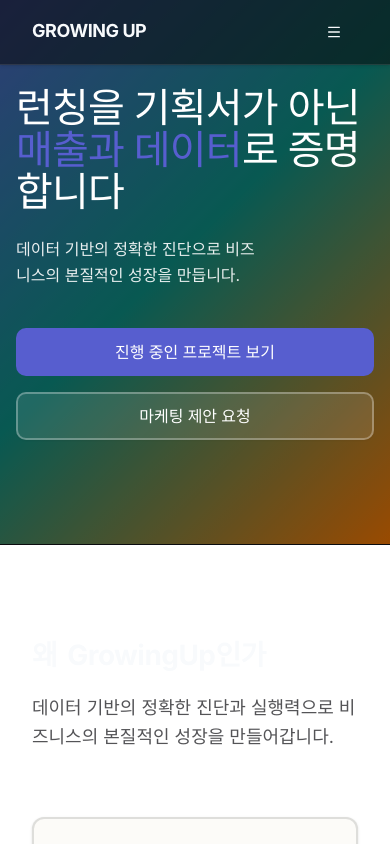
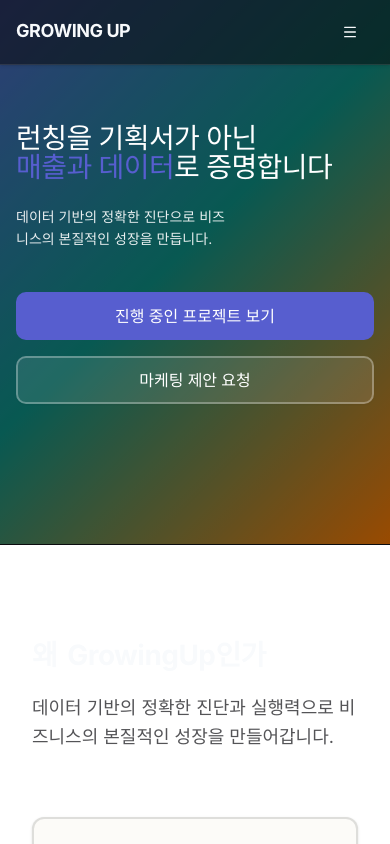
Before and after one commit to Haeseong-Kwon/growingup-homepage, a Next.js app: page / in a window 390 px wide. Shown: the top 844 px of the page. Built offline with nearby package versions, Linux system fonts and the light colour scheme; a web font is replaced by a local one.

Commit message:
모바일 패딩 조정

```diff
--- a/src/components/hero/video-hero.tsx
+++ b/src/components/hero/video-hero.tsx
@@ -218,9 +218,8 @@ export function VideoHero({
           <div className="max-w-[92vw] lg:max-w-[1100px]">
             {/* Title with Typing Effect */}
             <h1
-              className="text-white font-medium tracking-tight mb-6 w-full leading-[1.05]"
+              className="text-white font-medium tracking-tight mb-6 w-full leading-[1.05] text-[clamp(1.75rem,4.5vw,2.5rem)] lg:text-[clamp(2.5rem,6vw,5.5rem)]"
               style={{
-                fontSize: "clamp(2.5rem, 6vw, 5.5rem)",
                 letterSpacing: "-0.02em",
               }}
             >
@@ -241,11 +240,10 @@ export function VideoHero({
 
             {/* Subtitle - fade in after typing complete */}
             <p
-              className={`text-white/90 mb-10 max-w-2xl text-balance transition-opacity duration-500 ${
+              className={`text-white/90 mb-10 max-w-2xl text-balance transition-opacity duration-500 text-[clamp(0.875rem,1.2vw,1rem)] lg:text-[clamp(1rem,1.5vw,1.25rem)] ${
                 isComplete ? "opacity-100" : "opacity-0"
               }`}
               style={{
-                fontSize: "clamp(1rem, 1.5vw, 1.25rem)",
                 lineHeight: "1.6",
               }}
             >
--- a/src/components/layout/site-header.tsx
+++ b/src/components/layout/site-header.tsx
@@ -218,7 +218,7 @@ export function SiteHeader() {
 
         <Container>
           <div
-            className="mx-auto w-full max-w-[1280px] px-4 flex items-center justify-between min-w-0"
+            className="w-full flex items-center justify-between min-w-0"
             style={{ height: "var(--header-h)" }}
           >
             {/* 로고 - text-inherit로 헤더 root 색상 상속 (고정 색상 보장) */}
```
